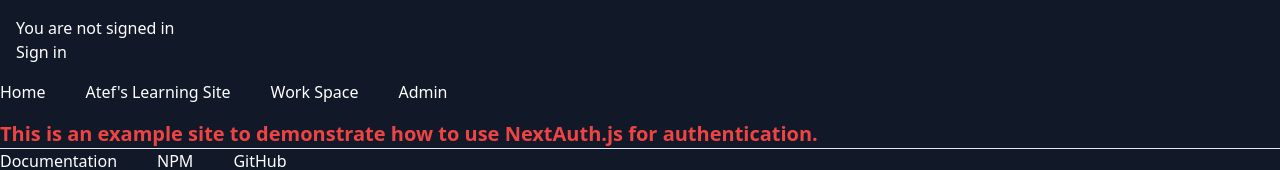
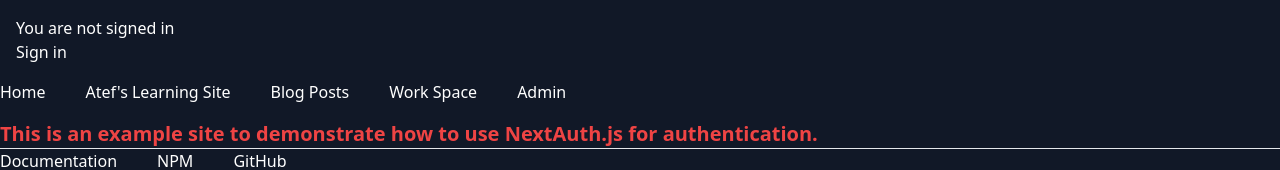
Before and after one commit to dattaray-basab/atef, a Next.js app: page / in a window 1280 px wide. Shown: the top 170 px of the page. Built offline with nearby package versions, Linux system fonts and the light colour scheme; no server answers.

Commit message:
0.12.1: WIP - added entry for blogs

```diff
--- a/app/header.tsx
+++ b/app/header.tsx
@@ -34,6 +34,9 @@
               <Link href='/learn'>Atef's Learning Site</Link>
             </li>
             <li>
+              <Link href='/blog_posts'>Blog Posts</Link>
+            </li>
+            <li>
               <Link href='/ws'>Work Space</Link>
             </li>
             <li>
```
